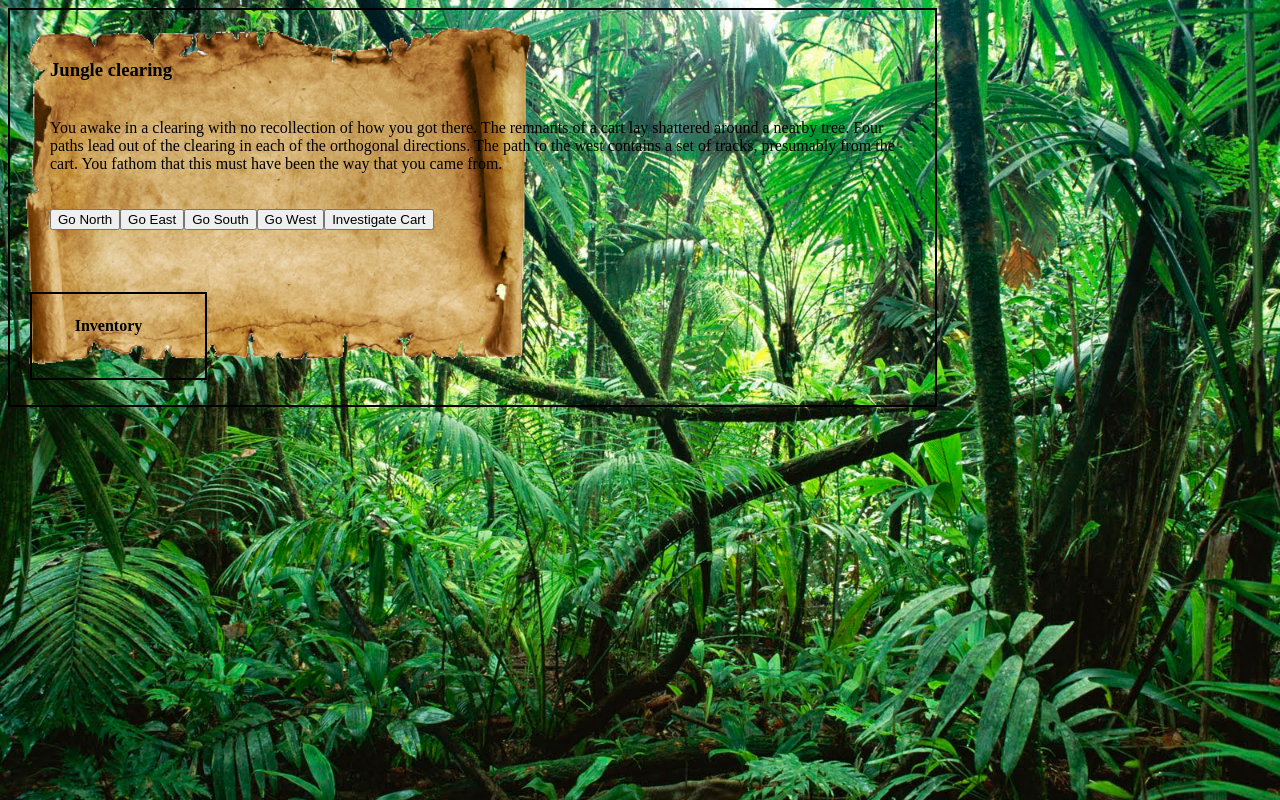
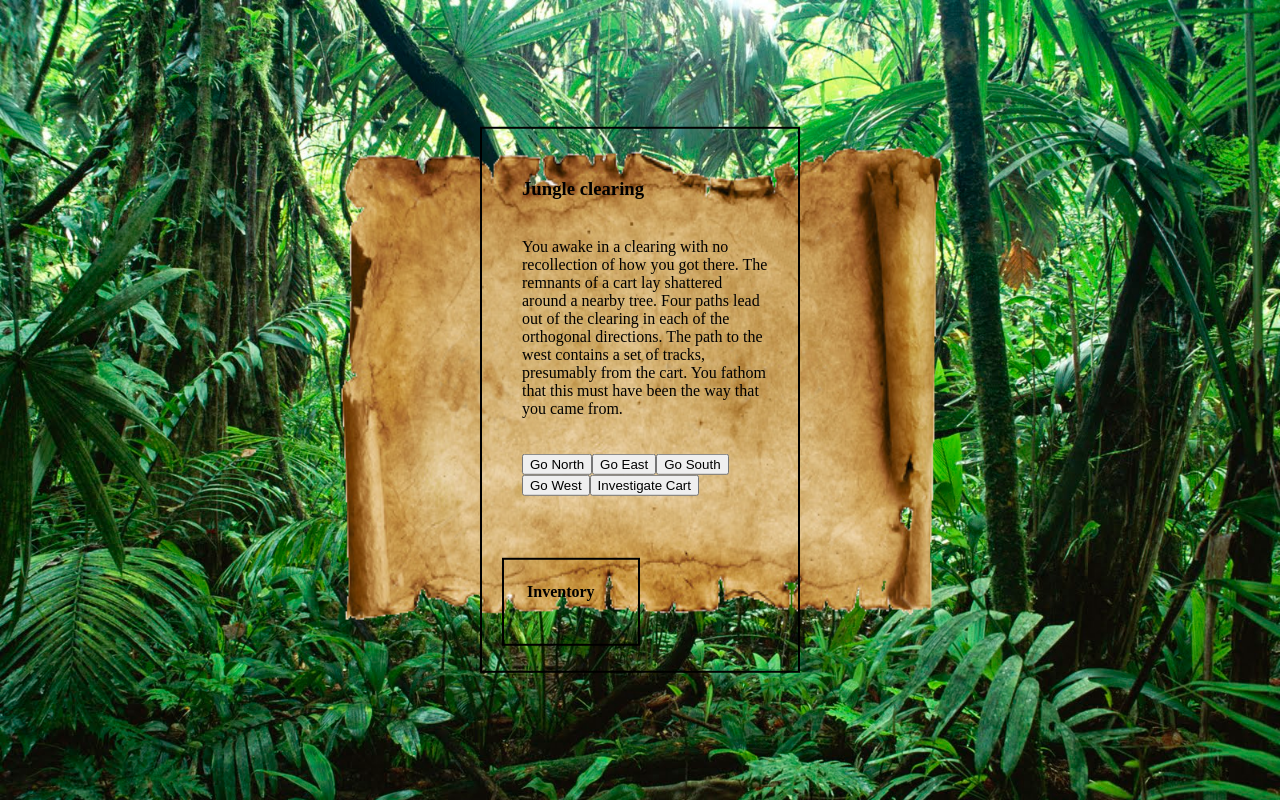
Before and after one commit to dampo4/AINT151, a plain HTML site: page text-based game/index.html in a window 1280 px wide. Drawn offline with Linux system fonts and the light colour scheme.

Commit message:
game update

```diff
--- a/text-based game/style.css
+++ b/text-based game/style.css
@@ -1,7 +1,9 @@
 body{
+  margin: 0 auto;
   background-image: url(jungle_background.jpg);
   background-repeat: no-repeat;
   background-size: cover;
+
 }
 
 h3 {
@@ -15,19 +17,31 @@ p {
 }
 
 #scroll{
-  margin: 0 auto;
+  position: absolute;
+  width: 50%;
+  height: 70%;
+  top: 50%;
+  left: 50%;
+  transform: translate(-50%, -50%);
   background-image: url(scroll.png);
   background-repeat: no-repeat;
-  background-size: contain;
+  background-position: center center;
+  background-size: 100% 100%
+}
+
+#content{
+  width: 50%;
+  position: fixed;
+  top: 50%;
+  left: 50%;
+  transform: translate(-50%, -50%);
 }
 
 .text {
   padding: 20px;
   padding-bottom: 5px;
-  width: 70%;
   border-width: 2px;
   border-style: solid;
-  margin-right: 10px;
 }
 
 #inventory table {
```
